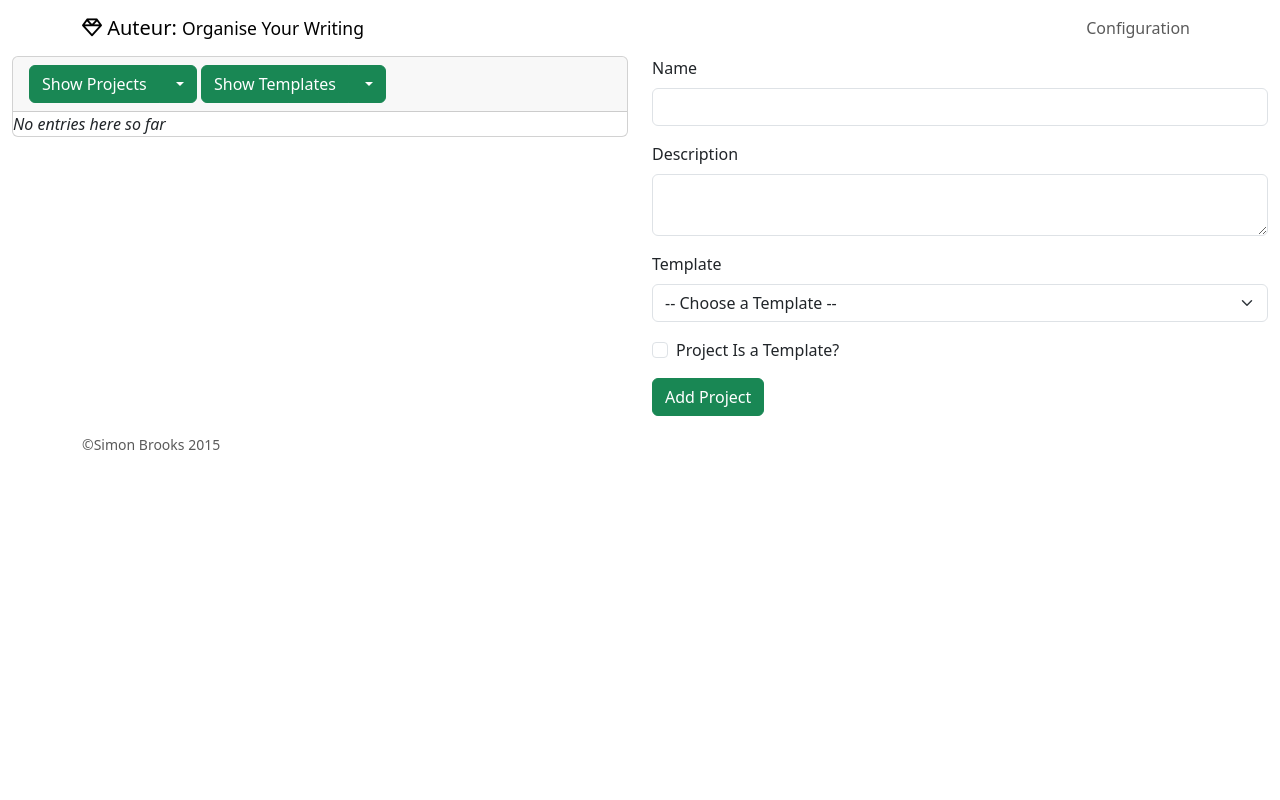
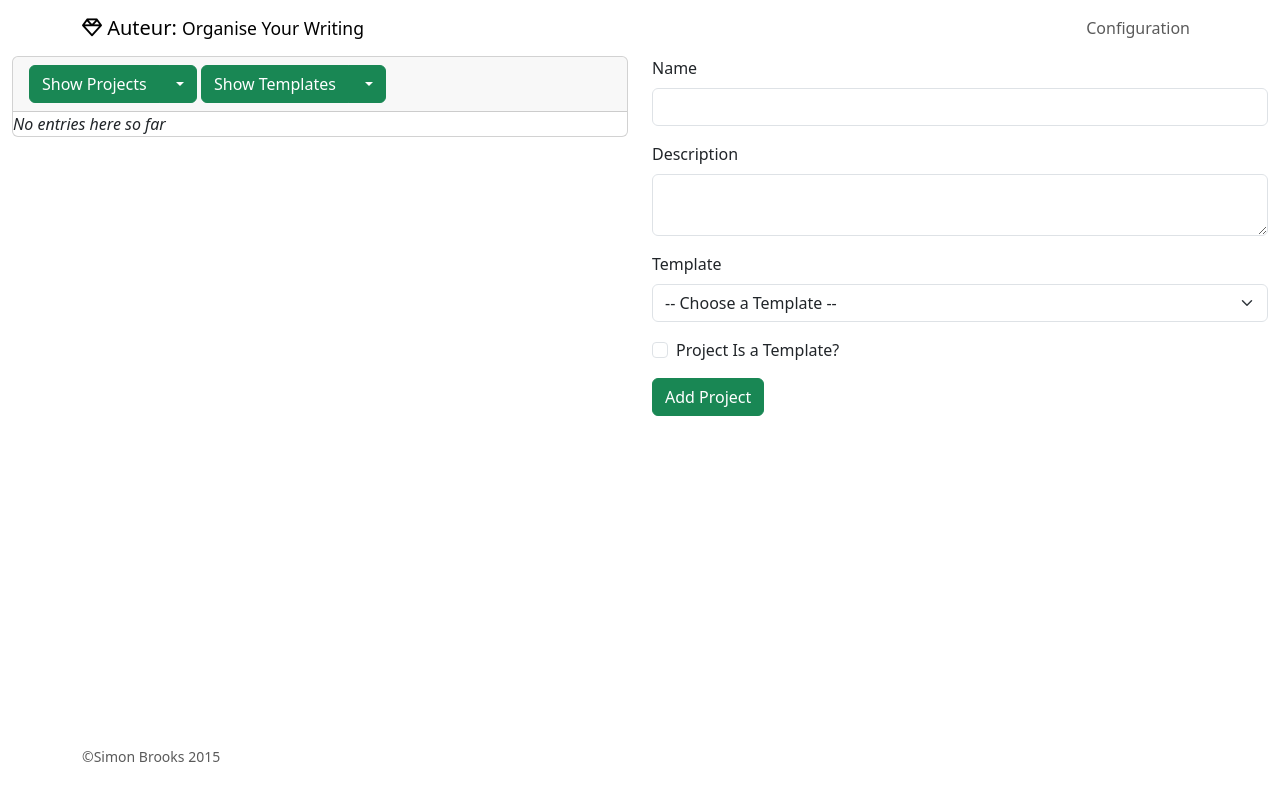
Before and after one commit to burtnoir/Auteur, a Flask app: page / in a window 1280 px wide. Run offline with Flask 3, Linux system fonts and the light colour scheme; some libraries are stand-ins or nearby versions.

Commit message:
Make sure the bottom bar stays on the bottom of the screen without getting pushed off.

```diff
--- a/auteur/static/css/style.css
+++ b/auteur/static/css/style.css
@@ -1,7 +1,37 @@
-html, body    { height:100%; }
-body    { padding-bottom: 70px; }
-textarea { resize: vertical; }
-.error  { background: #f0d6d6; padding: 0.5em; }
+/* ---- Page-level flex scaffold (layout.jinja) ----
+   Makes container-fluid's body area grow to fill whatever space is left
+   above bottombar, with no hardcoded navbar/bottombar heights. */
+
+html, body {
+  height: 100%;
+}
+
+body {
+  display: flex;
+  flex-direction: column;
+  min-height: 100vh;
+}
+
+body > .container {
+  flex: 0 0 auto; /* topnav wrapper: natural height */
+}
+
+.page-flex {
+  flex: 1 1 auto;
+  display: flex;
+  flex-direction: column;
+  min-height: 0; /* required for flex children to be allowed to shrink/scroll */
+}
+
+.body-flex {
+  flex: 1 1 auto;
+  min-height: 0;
+  overflow-y: auto; /* pages shorter than the viewport just don't scroll */
+}
+
+#bottombar {
+  flex: 0 0 auto; /* natural height, always visible at the bottom of the flex column */
+}
 
 /* ---- Collapsible sidebar layout (content.jinja) ---- */
 
@@ -11,7 +41,7 @@
 }
 
 .app-shell {
-  height: calc(100vh - 53px); /* adjust to match topnav/bottombar height */
+  height: 100%; /* fills .body-flex, whatever that ends up being */
 }
 
 .min-width-0 {
--- a/auteur/templates/editor/layout.jinja
+++ b/auteur/templates/editor/layout.jinja
@@ -53,7 +53,7 @@
         </nav>
     </div>
 
-    <div class=container-fluid>
+    <div class="container-fluid page-flex">
 
         <div class="row">
 
@@ -65,7 +65,9 @@
         </div>
         {% endfor %}
 
-      {% block body %}{% endblock %}
+        <div class="body-flex">
+        {% block body %}{% endblock %}
+        </div>
 
         <nav id="bottombar" class="navbar navbar-default navbar-fixed-bottom">
             <div class="container">
@@ -77,13 +79,5 @@
 
     <!-- Bootstrap core JS-->
     <script src="https://cdn.jsdelivr.net/npm/bootstrap@5.2.3/dist/js/bootstrap.bundle.min.js"></script>
-    <!-- TODO Don't think this is needed anymore -->
-    <script>
-        $(document).ready(function () {
 
-            $('#config').click(function () {
-
-            });
-        });
-    </script>
 </body>
```
Also changed, not shown: auteur/static/js/content.js (+35 -5 lines), auteur/templates/editor/content.jinja (+0 -27 lines).
